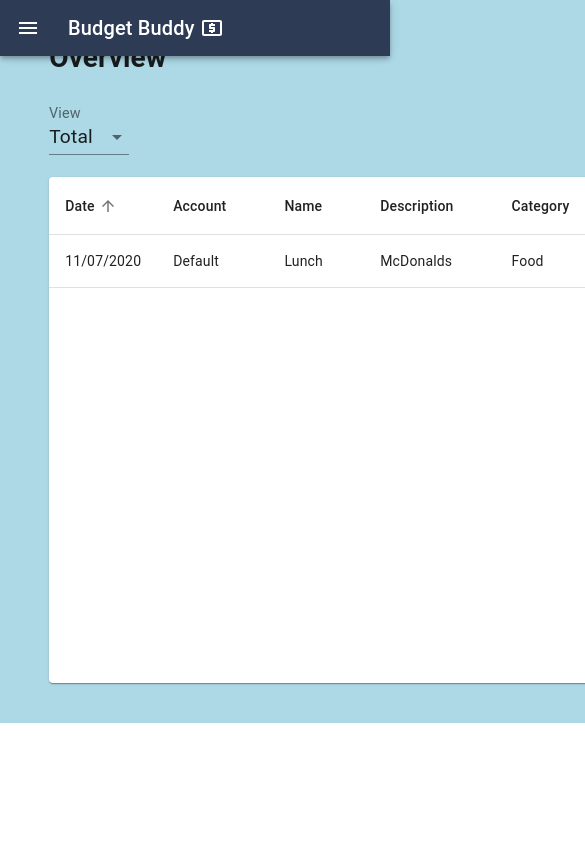
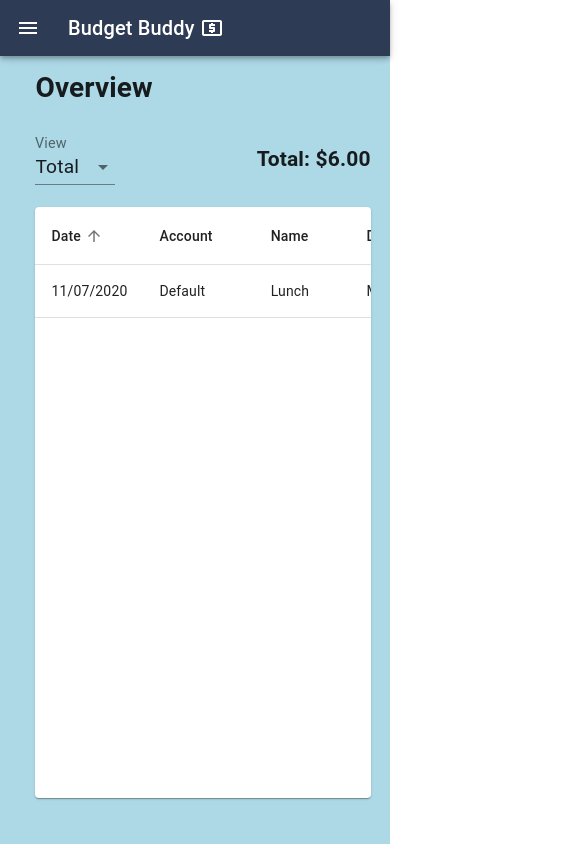
Before and after one commit to david-diep/expense-tracker-hackathon, a Next.js app: page / in a window 390 px wide. Shown: the top 844 px of the page, 585 px wide, since content can reach past the window. Built offline with nearby package versions, Linux system fonts and the light colour scheme.

Commit message:
mobile responsive overview page

```diff
--- a/components/accountPage.js
+++ b/components/accountPage.js
@@ -12,7 +12,7 @@ import { useEffect } from 'react';
 import AddExpenseModal from './addExpenseModal'
 import EditExpenseModal from './editExpenseModal'
 
-const useStyles = makeStyles(() => ({
+const useStyles = makeStyles((style) => ({
   root:{
     width:'95%'
   },
@@ -44,9 +44,7 @@ const useStyles = makeStyles(() => ({
     width:'70%',
     paddingTop:'30px'
   },
-  formContinaer: {
 
-  }
 }));
 
 export default function AccountPage(props){
--- a/components/overviewPage.js
+++ b/components/overviewPage.js
@@ -14,14 +14,26 @@ import {
 import MomentUtils from '@date-io/moment';
 import moment from 'moment'
 
-const useStyles = makeStyles(() => ({
-  root: {
-    width: '95%'
-  },
+const useStyles = makeStyles((theme) => ({
+
+    [theme.breakpoints.up('sm')]: {
+      root:{
+        width: '95%'
+      },
+      titleRow:{
+        flexWrap: 'nowrap',
+      }
+    },
+    [theme.breakpoints.down('sm')]:{
+      root: {
+        width: '98%',
+        paddingTop:'30px'
+      }
+    }
+  ,
   titleRow: {
     display: 'flex',
     justifyContent: 'space-between',
-    flexWrap: 'nowrap',
     alignItems: 'center'
   },
   tableContainer: {
@@ -76,11 +88,12 @@ export default function OverviewPage(props) {
 
     }
       else if (mode ==='date'){
-        const startDate = new moment(date);
+        var startDate = new moment(date);
         startDate.set({ hour: 0, minute: 0, second: 0, millisecond: 0 })
-        const endDate = new moment(startDate)
+        let endDate = new moment(startDate);
         if (dateRange === 'month') {
-          endDate.add(1, "months")
+          startDate.startOf('month');
+          endDate.add(1, "months").startOf('month')
         } else if (dateRange === 'week') {
           endDate.add(1, "weeks")
         } else { //dateRange === 'day'
@@ -151,7 +164,8 @@ export default function OverviewPage(props) {
       startDate.set({ hour: 0, minute: 0, second: 0, millisecond: 0 })
       let endDate = new moment(startDate);
       if (dateRange === 'month') {
-        endDate.add(1, "months")
+        startDate.startOf('month');
+        endDate.add(1, "months").startOf('month')
       } else if (dateRange === 'week') {
         endDate.add(1, "weeks")
       } else { //dateRange === 'day'
@@ -285,7 +299,7 @@ export default function OverviewPage(props) {
     <Box className={classes.root}>
       <h1>Overview</h1>
       <div name="row-options" className={classes.titleRow}>
-        <div name="options" style={{display:'flex', alignItems:'center'}}>
+        <div name="options" >
           <FormControl className={classes.formControl} style={{ minWidth: "80px" }}>
             <InputLabel id="overview-sort" className={classes.bigFont}>View</InputLabel>
             <Select
@@ -306,6 +320,7 @@ export default function OverviewPage(props) {
           {renderSecondSelect()}
 
         </div>
+
         <div name="total">
           {Boolean(total) && <h2>Total: ${total.toFixed(2)}</h2>}
         </div>
--- a/components/overviewTable.js
+++ b/components/overviewTable.js
@@ -92,8 +92,8 @@ const useStyles = makeStyles((theme) => ({
   paper: {
     width: "100%",
     marginBottom: theme.spacing(2),
-    minHeight: '60vh',
-    maxHeight: '75vh'
+    minHeight: '70vh',
+    maxHeight: '85vh'
   },
   [theme.breakpoints.up('md')]: {
     table: {
--- a/pages/index.js
+++ b/pages/index.js
@@ -29,6 +29,7 @@ const useStyles = makeStyles((theme) => ({
   root: {
     display: 'flex',
     background: '#f5f5f5',
+    height: "100%"
   },
   appBar: {
     background: '#2E3B55',
@@ -37,6 +38,10 @@ const useStyles = makeStyles((theme) => ({
       duration: theme.transitions.duration.leavingScreen,
     }),
   },
+  // [theme.breakpoints.down('sm')]: {
+  //   flexGrow: 0,
+  //   paddingTop: '10%',
+  // },
   appBarShift: {
     width: `calc(100% - ${drawerWidth}px)`,
     marginLeft: drawerWidth,
@@ -77,9 +82,11 @@ const useStyles = makeStyles((theme) => ({
       duration: theme.transitions.duration.leavingScreen,
     }),
     marginLeft: -drawerWidth,
-    [theme.breakpoints.up('md')]: {
-      height: '100vh',
-    },
+    // [theme.breakpoints.up('md')]: {
+    //   height: '100vh',
+    // },
+    height: '100vh',
+    width:'100%',
     background: '#ADD8E6',
   },
   contentShift: {
```
